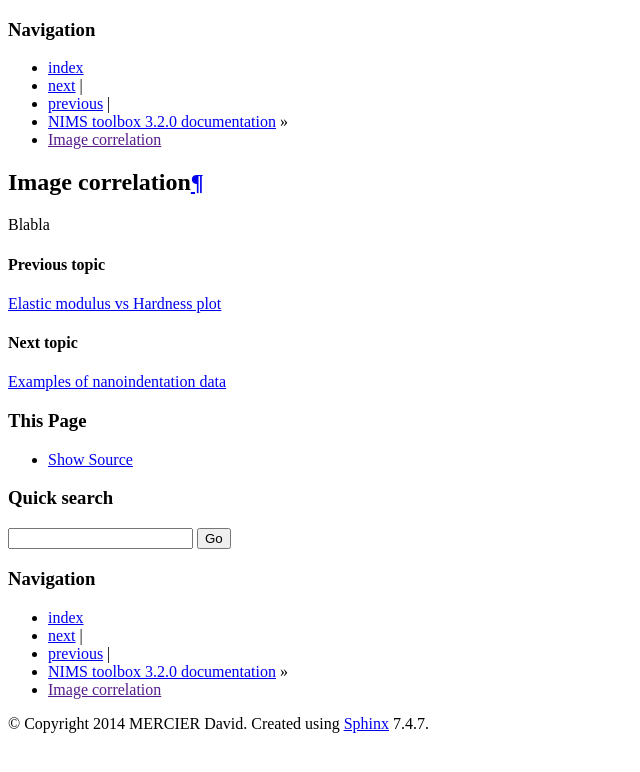
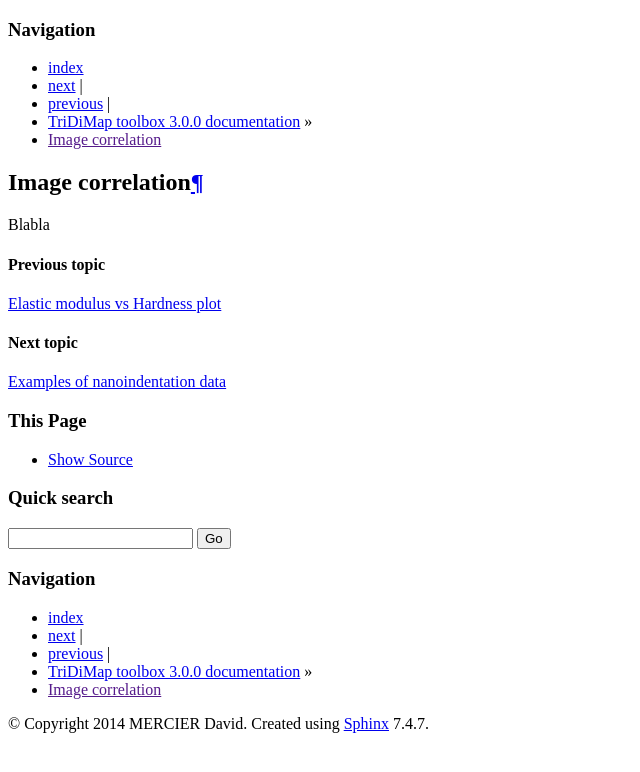
Before and after one commit to DavidMercier/TriDiMap, a Sphinx documentation site: the page built from doc/image_correlation.rst, in a window 1280 px wide. Shown: the top 772 px of the page, without its empty margins (0-640 px from the left). Built offline with Sphinx 7.4.7, drawn with Linux system fonts in a browser that asks for light colours; comment, search, counter and statistics services are not loaded.

Commit message:
updated doc

```diff
--- a/doc/conf.py
+++ b/doc/conf.py
@@ -46,7 +46,7 @@ source_suffix = '.rst'
 master_doc = 'index'
 
 # General information about the project.
-project = u'NIMS toolbox'
+project = u'TriDiMap toolbox'
 copyright = u'2014 MERCIER David'
 
 # The version info for the project you're documenting, acts as replacement for
@@ -54,9 +54,9 @@ copyright = u'2014 MERCIER David'
 # built documents.
 #
 # The short X.Y version.
-version = '3.2'
+version = '3.0'
 # The full version, including alpha/beta/rc tags.
-release = '3.2.0'
+release = '3.0.0'
 
 # The language for content autogenerated by Sphinx. Refer to documentation
 # for a list of supported languages.
```
Also changed, not shown: doc/index.rst (+4 -4 lines).
